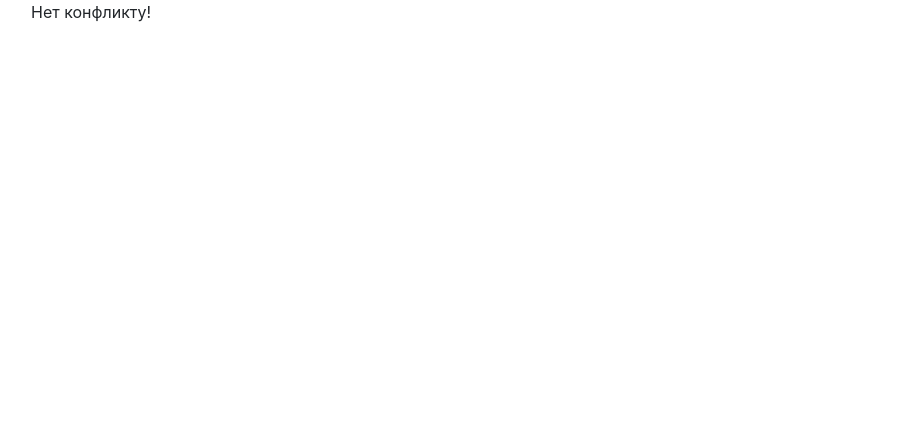
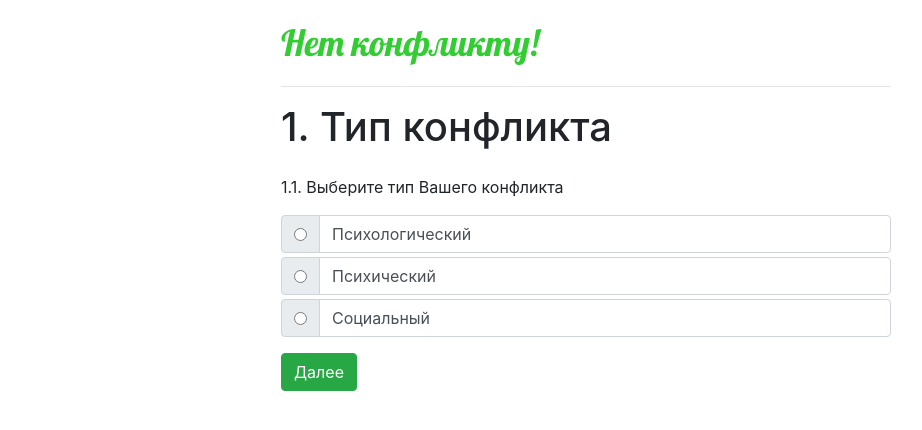
Before and after one commit to R-Mosolov/no-conflict, a React (Create React App) app: page / in a window 1280 px wide. Shown: the top 430 px of the page, without its empty margins (54-976 px from the left). Built offline with nearby package versions, Linux system fonts and the light colour scheme.

Commit message:
#6@1h14m: add and stylise 1st question block

```diff
--- a/public/index.html
+++ b/public/index.html
@@ -4,6 +4,7 @@
     <meta charset="utf-8" />
     <meta name="viewport" content="width=device-width, initial-scale=1" />
     <title>Нет конфликту!</title>
+    <link href="https://fonts.googleapis.com/css?family=Lobster&display=swap" rel="stylesheet">
   </head>
   <body>
     <noscript>У Вас отключен JavaScript. Пожалуйста, включите его и обновите сайт.</noscript>
--- a/src/components/app.js
+++ /dev/null
@@ -1,12 +0,0 @@
-import React from "react";
-import Logo from "./logo";
-
-function App() {
-  return (
-    <div className="App container">
-      <Logo />
-    </div>
-  );
-}
-
-export default App;
--- /dev/null
+++ b/src/components/app.jsx
@@ -0,0 +1,14 @@
+import React from "react";
+import Logo from "./logo/logo.jsx";
+import ConflictType from "./question-blocks/conflict-type.jsx";
+
+function App() {
+  return (
+      <div className="App container w-50">
+          <Logo />
+          <ConflictType />
+      </div>
+  );
+}
+
+export default App;
--- a/src/components/logo.js
+++ /dev/null
@@ -1,9 +0,0 @@
-import React from "react";
-
-function Logo() {
-    return (
-        <p>Нет конфликту!</p>
-    );
-}
-
-export default Logo;
--- /dev/null
+++ b/src/components/logo/logo.css
@@ -0,0 +1,5 @@
+.logo p {
+    font-family: "Lobster", "Arial", sans-serif;
+    font-size: 36px;
+    color: limegreen;
+}
--- /dev/null
+++ b/src/components/logo/logo.jsx
@@ -0,0 +1,14 @@
+import React from "react";
+
+import "./logo.css";
+
+function Logo() {
+    return (
+        <div className="logo">
+            <p className="mt-3">Нет конфликту!</p>
+            <hr/>
+        </div>
+    );
+}
+
+export default Logo;
--- /dev/null
+++ b/src/components/question-blocks/conflict-type.jsx
@@ -0,0 +1,30 @@
+import React from "react";
+
+function ConflictType() {
+    function createAnswer(id, labelName, radioName) {
+        return (
+            <div className="input-group mt-1">
+                <div className="input-group-prepend">
+                    <div className="input-group-text"><input type="radio" name={radioName} id={id} /></div>
+                </div>
+
+                <label className="form-control" htmlFor={id}>{labelName}</label>
+            </div>
+        )
+    }
+
+    return (
+        <div>
+            <h1>1. Тип конфликта</h1>
+
+            <p className="mt-4">1.1. Выберите тип Вашего конфликта</p>
+            {createAnswer('psychological', 'Психологический', 'conflict-type')}
+            {createAnswer('psycho', 'Психический', 'conflict-type')}
+            {createAnswer('social', 'Социальный', 'conflict-type')}
+
+            <button className="mt-3 btn btn-success">Далее</button>
+        </div>
+    );
+}
+
+export default ConflictType;
--- a/src/index.js
+++ b/src/index.js
@@ -3,7 +3,7 @@ import ReactDOM from 'react-dom';
 
 import 'bootstrap/dist/css/bootstrap.min.css';
 
-import App from './components/app';
+import App from './components/app.jsx';
 
 ReactDOM.render(
     <App />,
```
Also changed, not shown: public/fonts/lobster/OFL.txt (added), public/fonts/lobster/lobster-regular.ttf (added).
